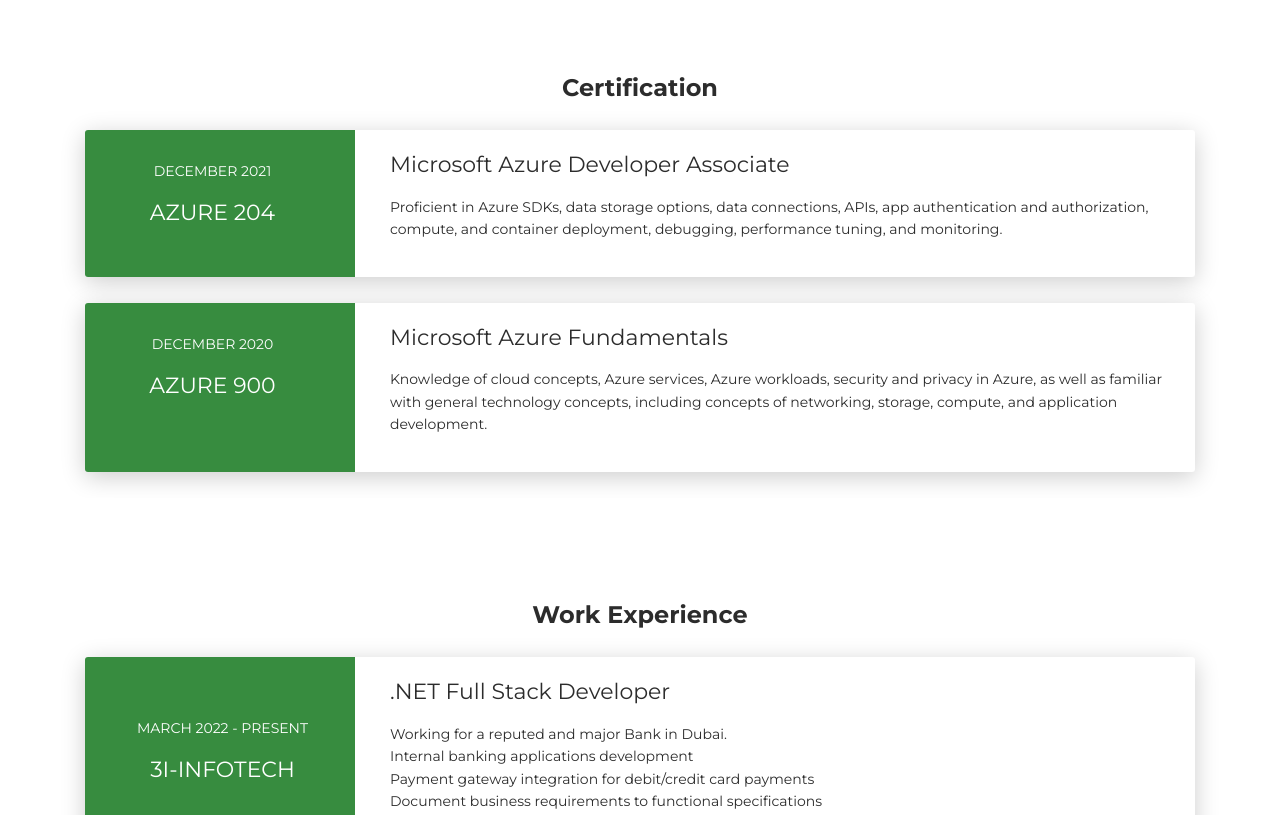
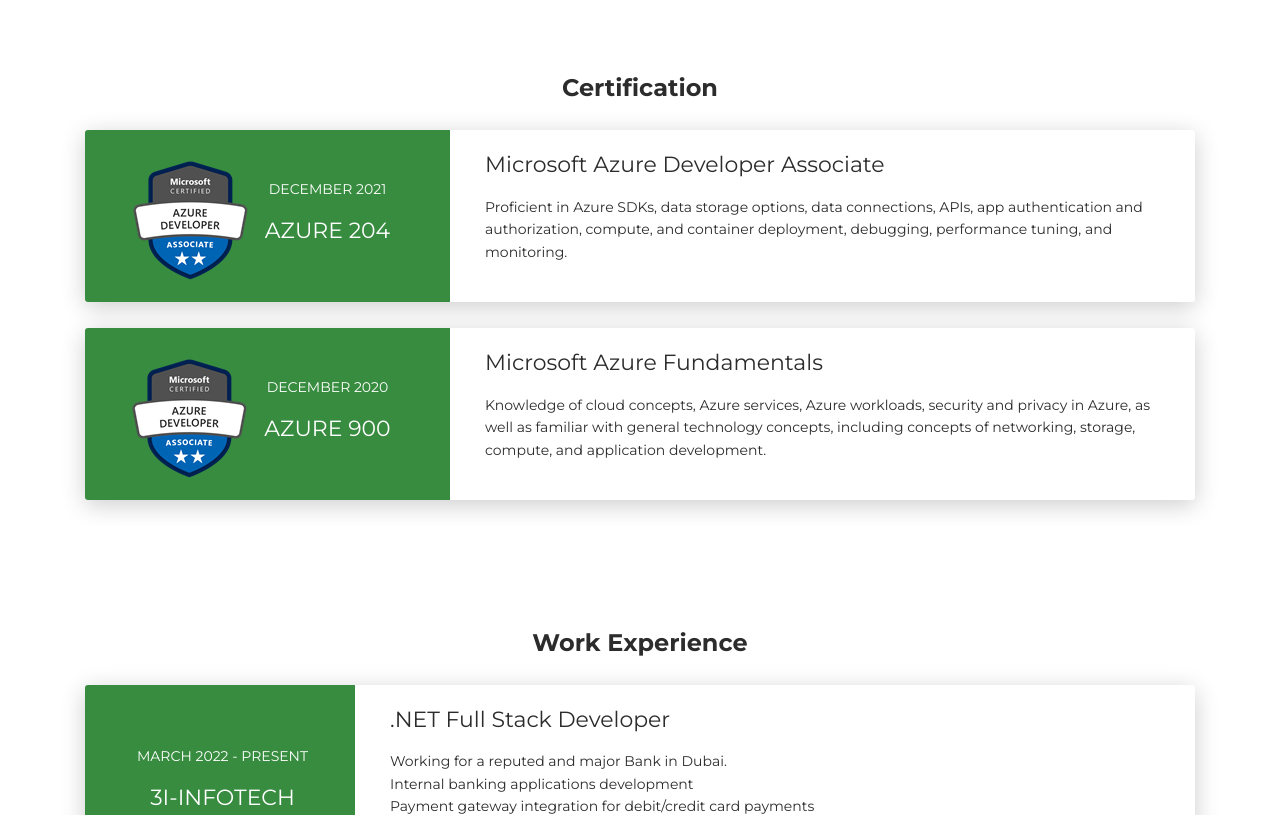
Before and after one commit to sahilupadhye/sahilupadhye.github.io, a plain HTML site: page index.html in a window 1280 px wide. Shown: the part 1400-2215 px from the top of the page. Drawn offline with Linux system fonts and the light colour scheme.

Commit message:
added certification logo

```diff
--- a/index.html
+++ b/index.html
@@ -200,13 +200,16 @@
           <div class="h4 text-center mb-4 title">Certification</div>
           <div class="card">
             <div class="row">
-              <div class="col-md-3 bg-primary" data-aos="fade-right" data-aos-offset="50" data-aos-duration="500">
-                <div class="card-body-cert cc-certification-header">
-                  <p>December 2021</p>
-                  <div class="h5">Azure 204</div>
+              <div class="col-md-4 bg-primary" data-aos="fade-right" data-aos-offset="50" data-aos-duration="500">
+                <div class="card-body-cert cc-certification-header d-flex align-items-center justify-content-center" style="gap:15px">
+                  <span><img src="images/204.png" alt="Image" /></a></span>
+                  <div>
+                    <p>December 2021</p>
+                    <div class="h5">Azure 204</div>
+                  </div>
                 </div>
               </div>
-              <div class="col-md-9 data-aos="fade-left" data-aos-offset="50" data-aos-duration="500">
+              <div class="col-md-8 data-aos=" fade-left" data-aos-offset="50" data-aos-duration="500">
                 <div class="card-body card-body-cert">
                   <div class="h5">Microsoft Azure Developer Associate</div>
                   <p>Proficient in Azure SDKs, data storage options, data connections, APIs, app authentication and
@@ -218,13 +221,16 @@
           </div>
           <div class="card">
             <div class="row">
-              <div class="col-md-3 bg-primary" data-aos="fade-right" data-aos-offset="50" data-aos-duration="500">
-                <div class="card-body-cert cc-certification-header">
-                  <p>December 2020</p>
-                  <div class="h5">Azure 900</div>
+              <div class="col-md-4 bg-primary" data-aos="fade-right" data-aos-offset="50" data-aos-duration="500">
+                <div class="card-body-cert cc-certification-header d-flex align-items-center justify-content-center" style="gap:15px">
+                  <span><img src="images/204.png" alt="Image" /></a></span>
+                  <div>
+                    <p>December 2020</p>
+                    <div class="h5">Azure 900</div>
+                  </div>
                 </div>
               </div>
-              <div class="col-md-9" data-aos="fade-left" data-aos-offset="50" data-aos-duration="500">
+              <div class="col-md-8" data-aos="fade-left" data-aos-offset="50" data-aos-duration="500">
                 <div class="card-body card-body-cert">
                   <div class="h5">Microsoft Azure Fundamentals</div>
                   <p>Knowledge of cloud concepts, Azure services, Azure workloads, security and privacy in Azure, as
```
